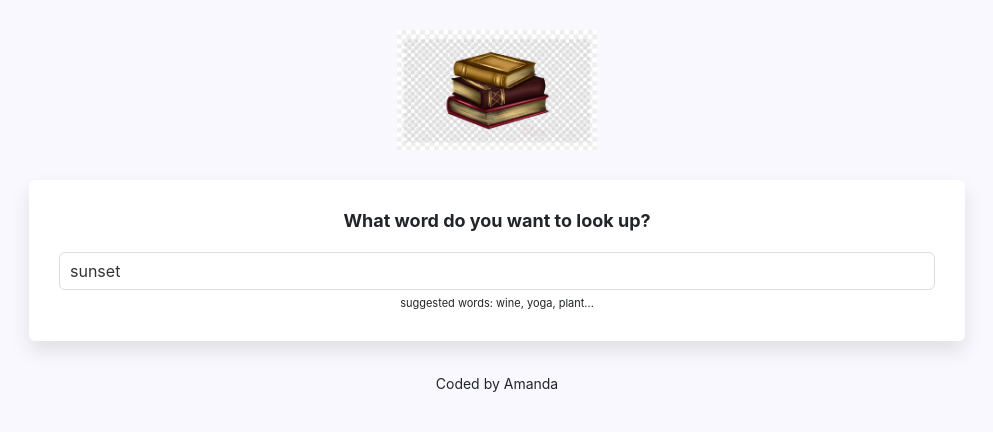
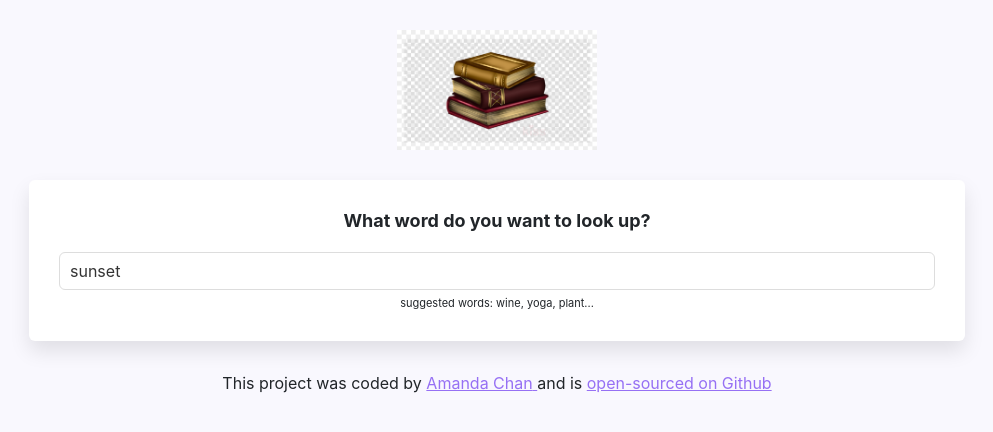
Before and after one commit to kiwicubex/dictionary-project2, a React (Create React App) app: page / in a window 1280 px wide. Shown: the top 432 px of the page, without its empty margins (143-1136 px from the left). Built offline with nearby package versions, Linux system fonts and the light colour scheme; no server answers.

Commit message:
fixed console errors and added github repository link

```diff
--- a/src/App.js
+++ b/src/App.js
@@ -13,7 +13,22 @@ function App() {
           <Dictionary defaultKeyword="sunset" />
         </main>
         <footer className="App-footer">
-          <small>Coded by Amanda</small>
+          This project was coded by{" "}
+          <a
+            href="https://brave-meninsky-cd508d.netlify.app/about.html"
+            target="_blank"
+            rel="noreferrer"
+          >
+            Amanda Chan{" "}
+          </a>
+          and is{" "}
+          <a
+            href="https://github.com/kiwicubex/dictionary-project2"
+            target="_blank"
+            rel="noreferrer"
+          >
+            open-sourced on Github
+          </a>
         </footer>
       </div>
     </div>
--- a/src/Dictionary.js
+++ b/src/Dictionary.js
@@ -26,7 +26,7 @@ export default function Dictionary(props) {
     let pexelsApiUrl = `https://api.pexels.com/v1/search?query=${keyword}&per_page=9`;
     axios
       .get(pexelsApiUrl, {
-        headers: { Authorization: `Bearer${pexelsApiKey}` },
+        headers: { Authorization: `Bearer ${pexelsApiKey}` },
       })
       .then(handlePexelsResponse);
   }
```
